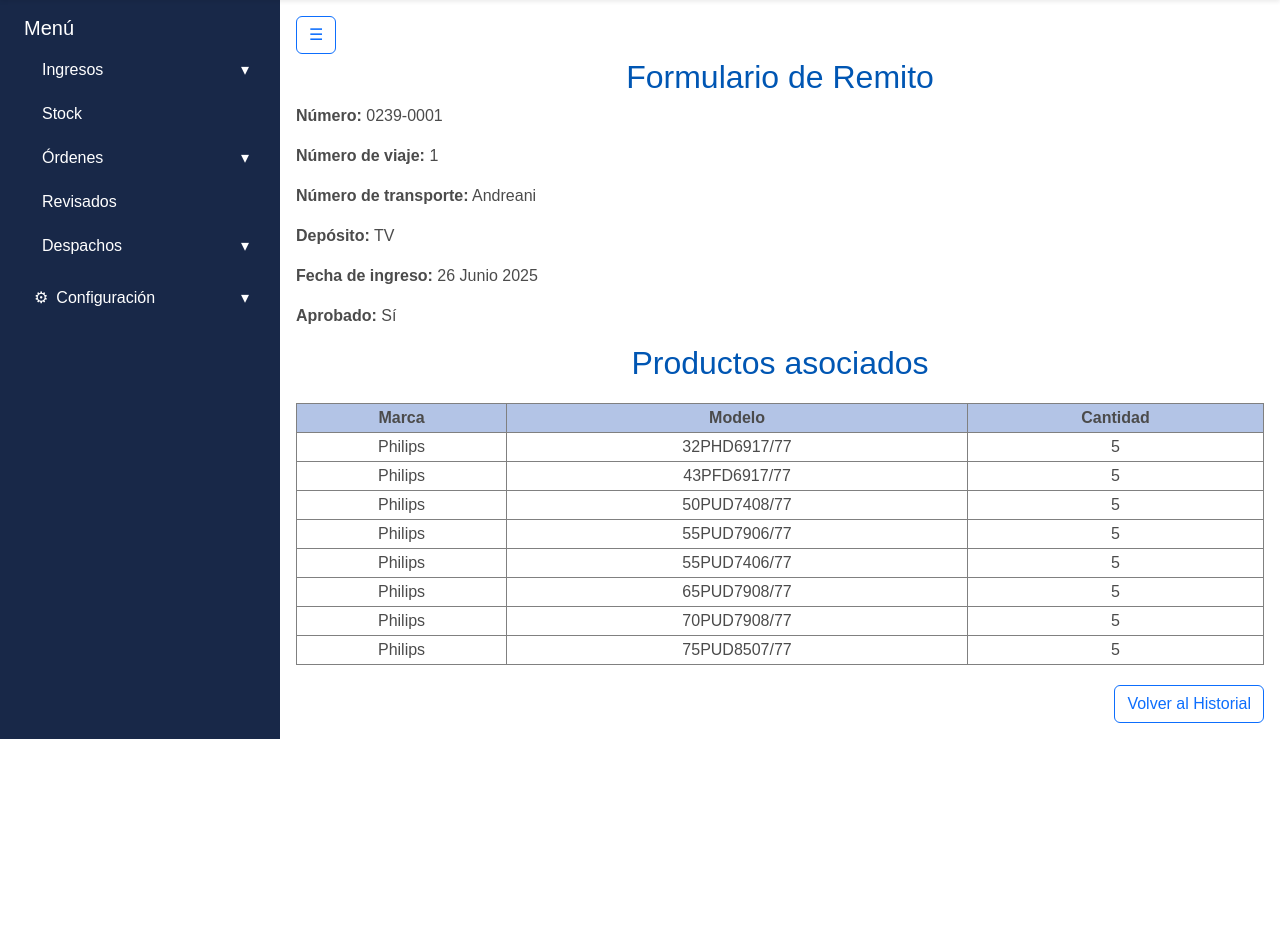
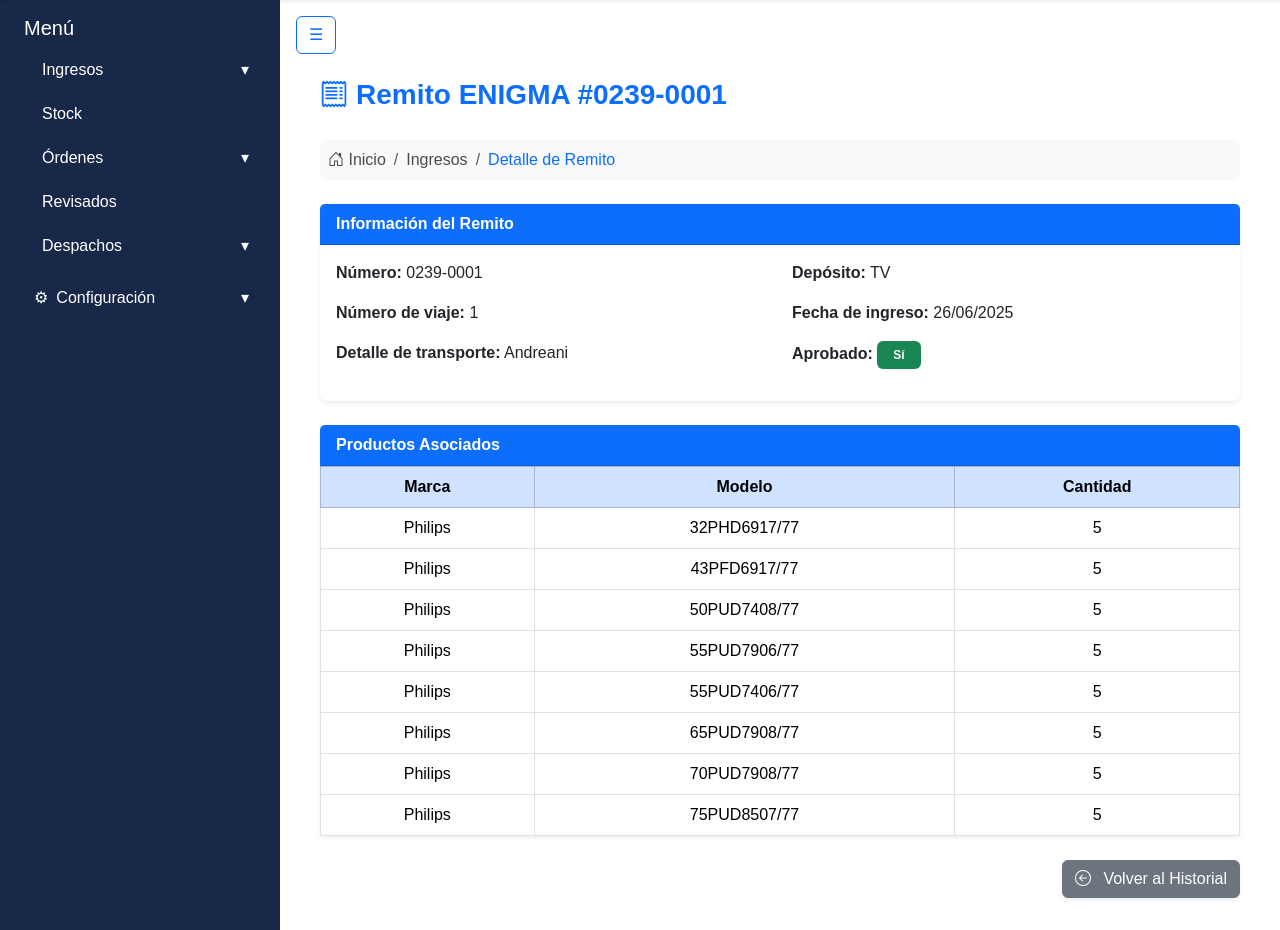
Before and after one commit to teotronic5438/backup_enigma, a Django app: page /ingresos/ver/1/ in a window 1280 px wide. Shown: the part 78-1008 px from the top of the page. Before the commit the page ends 817 px from the top, so only its background shows below. Run offline with Django 5.2, Linux system fonts and the light colour scheme; a user stored in the database is signed in; data comes from the database, SQL or seed files in the repository; both versions use the stored data as it was after the commit; some libraries are stand-ins or nearby versions.

```diff
--- a/apps/ingresos/templates/remitos/ver_formulario.html
+++ b/apps/ingresos/templates/remitos/ver_formulario.html
@@ -1,21 +1,68 @@
 {% extends "base.html" %}
 
-{% block title %}Remitos{% endblock %}
+{% block title %}Detalle de Remito{% endblock %}
 
 {% block content %}
-<div>
-    <h2>Formulario de Remito</h2>
+<div class="container-fluid px-4 mt-3">
 
-    <p><strong>Número:</strong> {{ remito.numero_remito }}</p>
-    <p><strong>Número de viaje:</strong> {{ remito.numero_viaje }}</p>
-    <p><strong>Número de transporte:</strong> {{ remito.detalle_transporte }}</p>
-    <p><strong>Depósito:</strong> {{ remito.deposito_id.nombre }}</p>
-    <p><strong>Fecha de ingreso:</strong> {{ remito.fecha_ingreso }}</p>
-    <p><strong>Aprobado:</strong> {{ remito.aprobado|yesno:"Sí,No" }}</p>
+    <!-- 🔹 Encabezado principal -->
+    <div class="d-flex align-items-center mb-4">
+        <i class="bi bi-receipt fs-3 text-primary me-2"></i>
+        <h3 class="fw-bold text-primary m-0">Remito ENIGMA #{{ remito.numero_remito }}</h3>
+    </div>
 
-    <h2>Productos asociados</h2>
-    <table class="ingresos-table">
-        <thead>
+    <!-- Breadcrumb -->
+    <nav aria-label="breadcrumb" class="mb-4">
+        <ol class="breadcrumb bg-light rounded p-2">
+            <li class="breadcrumb-item">
+                <i class="bi bi-house-door"></i> Inicio
+            </li>
+            <li class="breadcrumb-item">
+                Ingresos
+            </li>
+            <li class="breadcrumb-item text-primary" aria-current="page">Detalle de Remito</li>
+        </ol>
+    </nav>
+
+    <!-- Información general del remito -->
+    <div class="row mb-4">
+        <div class="col-12">
+            <div class="card shadow-sm border-0">
+                <div class="card-header bg-primary text-white fw-bold">Información del Remito</div>
+                <div class="card-body">
+                    <div class="row">
+                        <!-- Columna izquierda -->
+                        <div class="col-md-6">
+                            <p><strong>Número:</strong> {{ remito.numero_remito|default:"-" }}</p>
+                            <p><strong>Número de viaje:</strong> {{ remito.numero_viaje|default:"-" }}</p>
+                            <p><strong>Detalle de transporte:</strong> {{ remito.detalle_transporte|default:"-" }}</p>
+                        </div>
+
+                        <!-- Columna derecha -->
+                        <div class="col-md-6">
+                            <p><strong>Depósito:</strong> {{ remito.deposito_id.nombre|default:"-" }}</p>
+                            <p><strong>Fecha de ingreso:</strong> {{ remito.fecha_ingreso|date:"d/m/Y" }} {{ remito.fecha_ingreso|time:"H:i" }}</p>
+                            <p><strong>Aprobado:</strong>
+                                {% if remito.aprobado %}
+                                    <span class="badge bg-success px-3 py-2">Sí</span>
+                                {% else %}
+                                    <span class="badge bg-secondary px-3 py-2">No</span>
+                                {% endif %}
+                            </p>
+                        </div>
+                    </div>
+                </div>
+            </div>
+        </div>
+    </div>
+
+
+    <!-- Productos asociados -->
+    <div class="card shadow-sm border-0 mb-4">
+        <div class="card-header bg-primary text-white fw-bold">Productos Asociados</div>
+        <div class="card-body p-0">
+            <table class="table table-bordered table-hover m-0 align-middle text-center">
+                <thead class="table-primary">
                     <tr>
                         <th>Marca</th>
                         <th>Modelo</th>
@@ -25,20 +72,26 @@
                 <tbody>
                     {% for rp in productos_relacionados %}
                         <tr>
-                    <td>{{ rp.producto_id.marca }}</td>
-                    <td>{{ rp.producto_id.modelo }}</td>
-                    <td>{{ rp.cantidad }}</td>
+                            <td>{{ rp.producto_id.marca|default:"-" }}</td>
+                            <td>{{ rp.producto_id.modelo|default:"-" }}</td>
+                            <td>{{ rp.cantidad|default:"-" }}</td>
                         </tr>
                     {% empty %}
-                <tr><td colspan="3">No hay productos asociados.</td></tr>
+                        <tr>
+                            <td colspan="3" class="text-muted py-4">No hay productos asociados.</td>
+                        </tr>
                     {% endfor %}
                 </tbody>
             </table>
         </div>
-
-<div class="text-end">
-  <a class="btn btn-outline-primary" href="{% url 'ingresos_historial' %}">Volver al Historial</a>
     </div>
 
+    <!-- Botón de regresar -->
+    <div class="mb-3 text-end">
+        <a class="btn btn-secondary shadow-sm" href="{% url 'ingresos_historial' %}">
+            <i class="bi bi-arrow-left-circle me-2"></i> Volver al Historial
+        </a>
+    </div>
 
+</div>
 {% endblock %}
--- a/apps/usuarios/views.py
+++ b/apps/usuarios/views.py
@@ -51,7 +51,7 @@ class UsuarioLoginView(LoginView):
 #     return render(request, 'usuarios/login.html', {'form': form})
 
 
-class RegistrarUsuario(CreateView):
+class RegistrarUsuario(LoginRequiredMixin, CreateView):
       model = Usuarios
       form_class = FormularioUsuario
       template_name = 'usuarios/register.html'
--- a/templates/includes/navbar.html
+++ b/templates/includes/navbar.html
@@ -127,15 +127,27 @@
       </a>
 
       <ul class="collapse list-unstyled ps-3" id="submenuConfiguracion" data-menu="submenuConfiguracion">
+
+        {% if request.user.rol.nombre == "Supervisor" or request.user.rol.nombre == "Admin"  %}
+        <li>
+          <a class="nav-link text-white {% if request.resolver_match.url_name == 'register' %}active{% endif %}"
+            href="{% url 'usuarios:register' %}">
+            <span class="me-2">&#128100;</span> Agregar Usuario
+          </a>
+        </li>
+        {% endif %}
+
         <li>
           <a class="nav-link text-white {% if request.resolver_match.url_name == 'configuracion' %}active{% endif %}"
             href="{% url 'impresora:configuracion' %}">
             <span class="me-2">&#128424;</span> Impresora
           </a>
         </li>
+
       </ul>
     </li>
 
 
+
   </ul>
 </div>
```
Also changed, not shown: db.sqlite3. Lines whose indentation alone changed are shown as unchanged.
